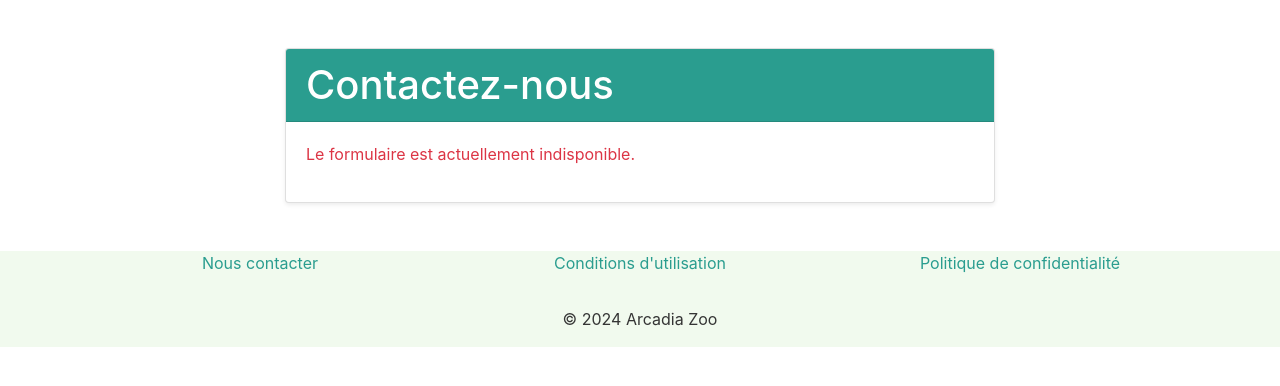
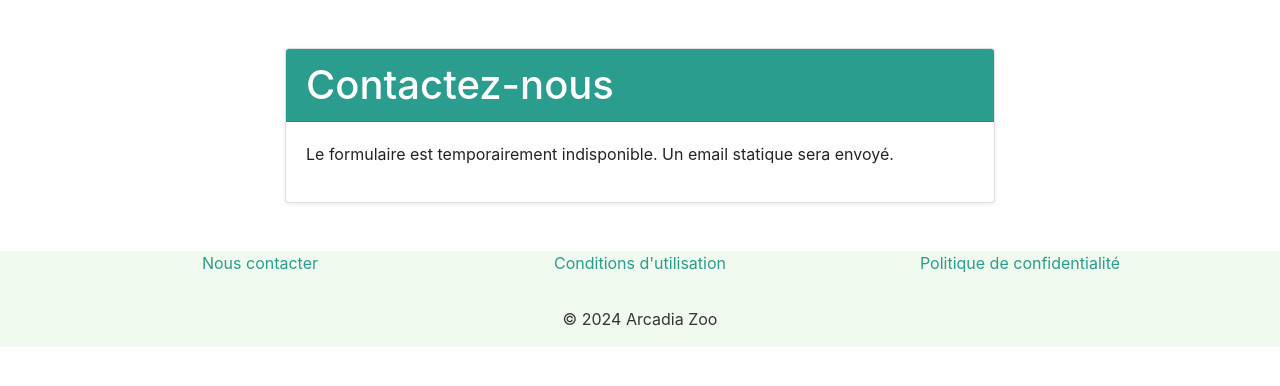
Before and after one commit to BrahimZiyani/Arcadia, a Symfony app: template templates/page/contact/index.html.twig in a window 1280 px wide. Shown: the part 76-462 px from the top of the page. Run offline with Twig, Linux system fonts and the light colour scheme; the template is opened without the code that fills it, so the values that code supplies are empty; some libraries are stand-ins or nearby versions.

Commit message:
contact templated update

```diff
--- a/templates/page/contact/index.html.twig
+++ b/templates/page/contact/index.html.twig
@@ -20,25 +20,24 @@
                         {% endfor %}
 
                         {# Formulaire de contact si défini #}
-                        {% if form is defined %}
+                        {% if form is defined and form is not null %}
     {{ form_start(form) }}
         <div class="mb-3">
-            {{ form_label(form.email, null, {'label_attr': {'class': 'form-label', 'style': 'color: #353535;'}}) }}
+            {{ form_label(form.email, null, {'label_attr': {'class': 'form-label'}}) }}
             {{ form_widget(form.email, {'attr': {'class': 'form-control', 'placeholder': 'Votre adresse e-mail'}}) }}
             {{ form_errors(form.email) }}
         </div>
         <div class="mb-3">
-            {{ form_label(form.message, null, {'label_attr': {'class': 'form-label', 'style': 'color: #353535;'}}) }}
-            {{ form_widget(form.message, {'attr': {'class': 'form-control', 'placeholder': 'Votre message', 'rows': 5}}) }}
+            {{ form_label(form.message, null, {'label_attr': {'class': 'form-label'}}) }}
+            {{ form_widget(form.message, {'attr': {'class': 'form-control', 'placeholder': 'Votre message'}}) }}
             {{ form_errors(form.message) }}
         </div>
-        <button type="submit" class="btn text-white w-100" style="background-color: #2A9D8F;">
-            Envoyer
-        </button>
+        <button type="submit" class="btn btn-primary">Envoyer</button>
     {{ form_end(form) }}
 {% else %}
-    <p class="text-danger">Le formulaire est actuellement indisponible.</p>
+    <p>Le formulaire est temporairement indisponible. Un email statique sera envoyé.</p>
 {% endif %}
+
 
                     </div>
                 </div>
```
